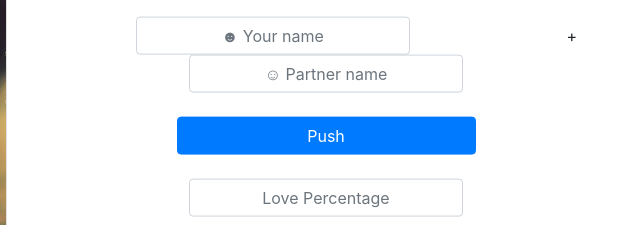
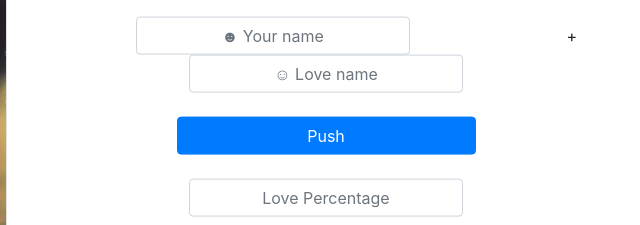
Before and after one commit to Manpreet1710/Love_Checker_Calculater, a plain HTML site: page index.html in a window 1280 px wide. Shown: the part 311-536 px from the top of the page, 314-954 px from the left. Drawn offline with nearby package versions, Linux system fonts and the light colour scheme.

Commit message:
Change placeholder_name

```diff
--- a/index.html
+++ b/index.html
@@ -31,7 +31,7 @@
 
 
   	<div class="form-group m-auto">
-  		<input type="text" class="form-control text-center" id="lname" placeholder="☺ Partner name" autocomplete="off">
+  		<input type="text" class="form-control text-center" id="lname" placeholder="☺ Love name" autocomplete="off">
   	</div>
 
   	<div class="w-100 m-auto">
```
